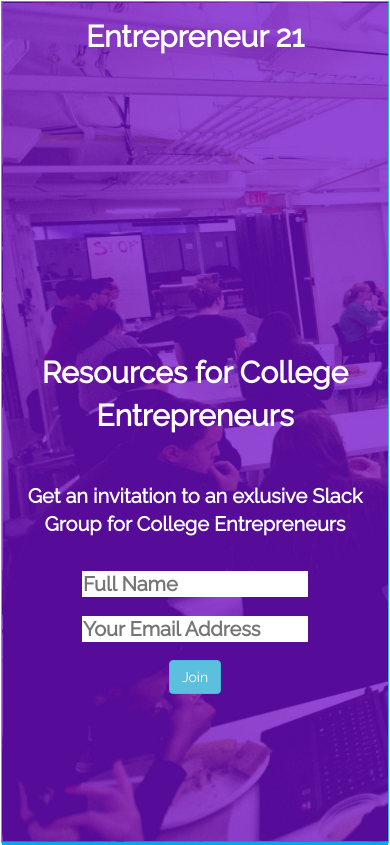
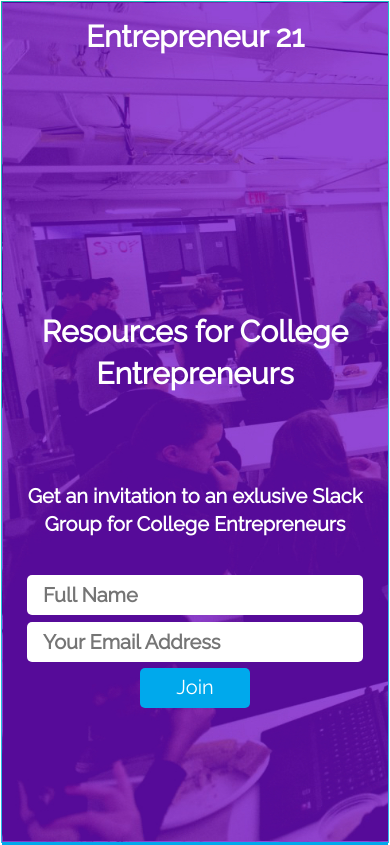
Before and after one commit to fikers/Entrepreneur-21, a plain HTML site: page index.html in a window 390 px wide. Shown: the top 845 px of the page. Drawn offline with nearby package versions, Linux system fonts and the light colour scheme.

Commit message:
Responsive Testing for new Bootstrap project, Entrepreneur21

```diff
--- a/css/main.css
+++ b/css/main.css
@@ -90,6 +90,19 @@ div {
 
 .form-format {
 	color: black;
+	padding: 15px;
+	border-radius: 5px;
+	height: 40px;
+	width: 300px;
+}
+
+.form-button {
+	color: white;
+	background-color: #00a9ec;
+	padding: 0px 35px;
+	font-size:20px;
+	border-radius: 5px;
+	height: 40px;
 }
 
 
@@ -162,14 +175,12 @@ div {
 	.front-fold-main-content {
 	text-align: center;
     font-size:40px;
-    top: 35%;
+    top: 30%;
 	}
 
 }
 
 /* The following CSS is for adjusting the page if the screen width is less than 449px  */
-
-
 
 
 @media (max-width: 449px) {
@@ -186,7 +197,34 @@ div {
 	.front-fold-main-content {
 	text-align: center;
     font-size:30px;
-    top: 35%;
+    top: 30%;
+	}
+
+	#name-input {
+		width:  70%;
+	}
+
+	#email-input {
+		width:  70%;
+	}
+}
+
+/* The following CSS is for adjusting the page if the screen width is less than 991px  */
+
+
+
+@media (max-width: 992px) {
+
+	#name-input {
+		width:  100%;
+	}
+
+	#email-input {
+		width:  100%;
+	}
+
+	.form-group {
+		margin:5px;
 	}
 
 }
--- a/index.html
+++ b/index.html
@@ -51,12 +51,12 @@
 			<br><br>
 				<form class="form-inline">
 					<div class="form-group">
-			    		<input type="text" class="form-format" placeholder="Full Name">
+			    		<input type="text" class="form-format" id="name-input" placeholder="Full Name">
 			  		</div>
 			  	<div class="form-group">
-			    	<input type="email" class="form-format" placeholder="Your Email Address">
+			    	<input type="email" class="form-format" id="email-input" placeholder="Your Email Address">
 			  	</div>
-			  	<button type="submit" class="btn btn-info">Join</button>
+			  	<button type="submit" class="btn form-button">Join</button>
 				</form>
 			</div>
 
```
